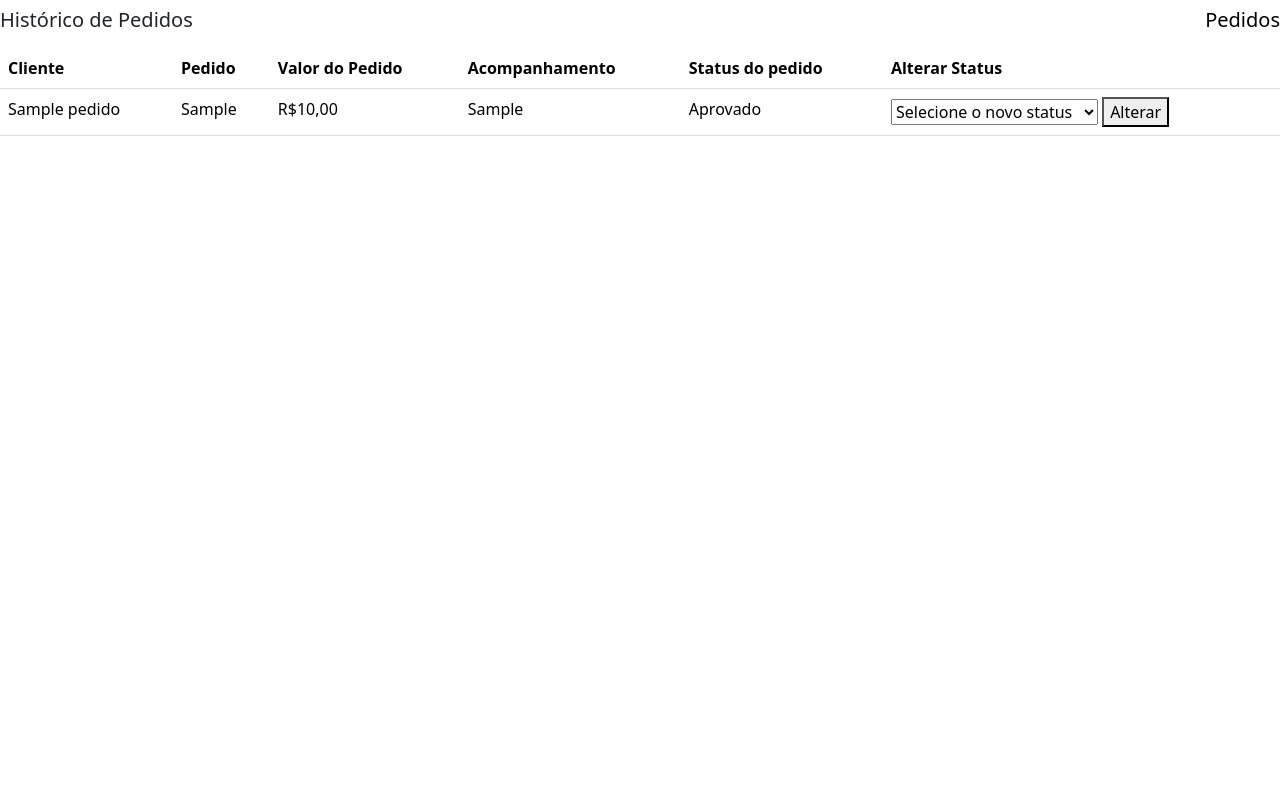
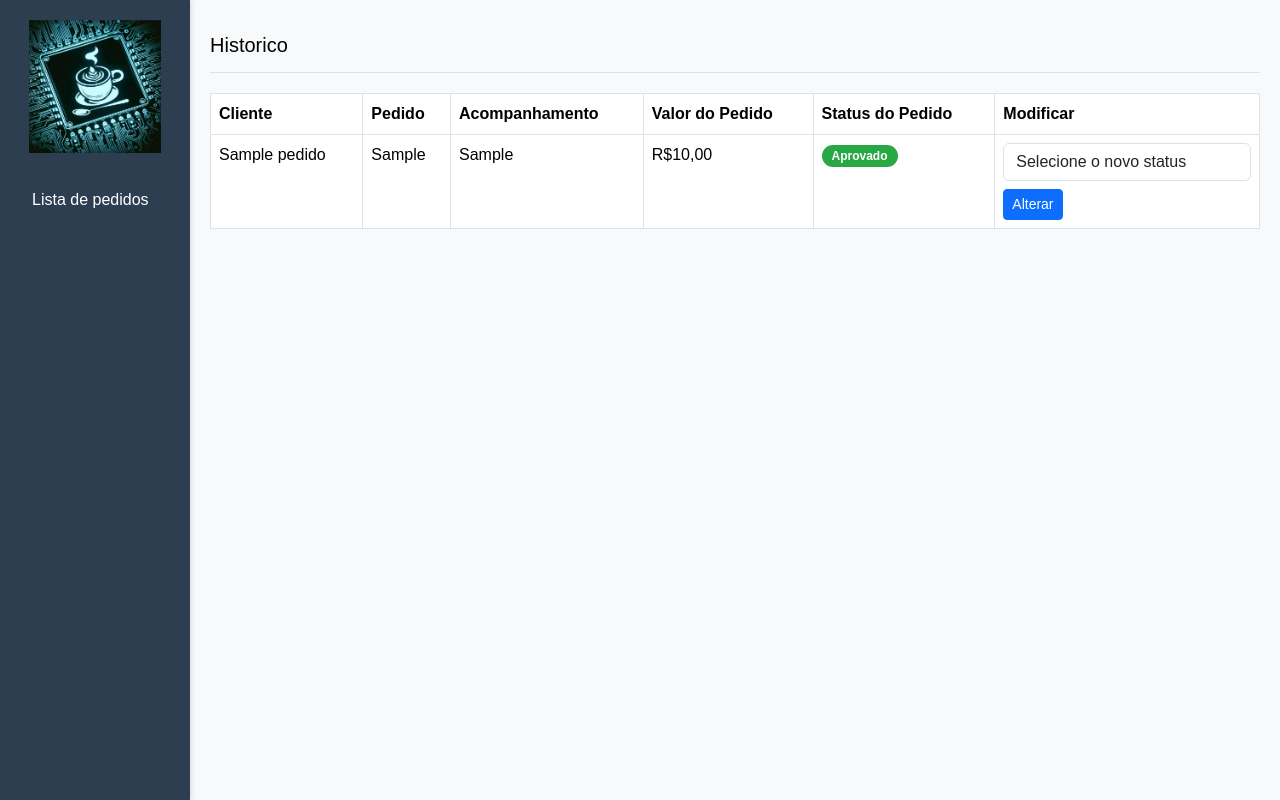
Before and after one commit to MatheusSilvaGomes07/Circuit-Coffee-WEB, a Django app: page /historico in a window 1280 px wide. Run offline with Django 5.2, Linux system fonts and the light colour scheme; tables that the repository leaves empty hold one stand-in row (values such as "Sample post").

Commit message:
front end atualizado

```diff
--- a/CircuitCoffee/settings.py
+++ b/CircuitCoffee/settings.py
@@ -73,7 +73,7 @@
         'NAME': 'postgres',
         'USER': 'postgres.pouexwwhwxnuzoxvnejb',
         'PASSWORD': 'mmZHezqVMZHTpWlU',
-        'PORT': '5432',
+        'PORT': '6543',
     }
 }
 
@@ -113,7 +113,7 @@
 # https://docs.djangoproject.com/en/5.0/howto/static-files/
 
 STATIC_URL = '/static/'
-STATICFILES_DIR = ((os.path.join(BASE_DIR, 'static')), )
+STATICFILES_DIRS = [BASE_DIR / "static"]
 
 # Default primary key field type
 # https://docs.djangoproject.com/en/5.0/ref/settings/#default-auto-field
--- a/core/admin.py
+++ b/core/admin.py
@@ -3,6 +3,6 @@
 
 @admin.register(Pedido)
 class PedidoAdmin(admin.ModelAdmin):
-    list_display = ('NomeCli', 'Bebida', 'Acompanhamento', 'StatusPedido', 'Valor', 'DataPed')
+    list_display = ('NomeCli', 'Bebida', 'Acompanhamento', 'StatusPedido', 'Valor', 'DataPed', 'ObsPed')
     list_filter = ('StatusPedido', 'DataPed')
     search_fields = ('StatusPedido', 'DataPed')
--- a/core/models.py
+++ b/core/models.py
@@ -13,3 +13,4 @@
     )
     StatusPedido = models.CharField(max_length=72, choices=STATUS, null=True)
     DataPed = models.DateField(auto_now_add=True, null=True)
+    ObsPed = models.CharField(max_length=72, null=True)
--- /dev/null
+++ b/core/static/css/styles.css
@@ -0,0 +1,116 @@
+/* styles.css */
+body {
+    font-family: Arial, sans-serif;
+    margin: 0;
+    padding: 0;
+    background-color: #f8f9fa;
+    height: 100%;
+}
+
+.container {
+    display: flex;
+    height: 100vh;
+}
+
+.sidebar {
+    background-color: #2c3e50; /* Ajustado para um tom de azul escuro similar ao da imagem */
+    color: white;
+    width: 190px;
+    padding-top: 20px;
+    box-shadow: 2px 0 5px rgba(0, 0, 0, 0.1);
+    display: flex;
+    flex-direction: column;
+    height: 100vh;
+}
+
+.sidebar .logo img {
+    display: block;
+    margin: 0 auto 20px;
+    width: 80%;
+}
+
+.sidebar nav {
+    flex-grow: 1;
+}
+
+.sidebar nav a {
+    display: block;
+    color: white;
+    text-decoration: none;
+    padding: 15px 20px;
+}
+
+.sidebar nav a:hover {
+    background-color: #1a242f; /* Ajuste para um hover mais escuro */
+}
+
+.content {
+    flex: 1;
+    padding: 20px;
+    display: flex;
+    flex-direction: column;
+}
+
+.navbar {
+    display: flex;
+    justify-content: space-between;
+    align-items: center;
+    border-bottom: 1px solid #dee2e6;
+    padding-bottom: 10px;
+    margin-bottom: 20px;
+}
+
+.navbar h5 {
+    margin: 0;
+}
+
+.navbar a {
+    color: #007bff;
+    text-decoration: none;
+}
+
+.navbar a:hover {
+    text-decoration: underline;
+}
+
+.table-container {
+    overflow-x: auto;
+    flex-grow: 1;
+}
+
+table {
+    width: 80%;
+    border-collapse: collapse;
+    background-color: white;
+}
+
+th, td {
+    padding: 12px;
+    border: 1px solid #dee2e6;
+    text-align: left;
+}
+
+th {
+    background-color: #f1f1f1;
+}
+
+.badge {
+    padding: 5px 10px;
+    border-radius: 12px;
+    color: white;
+    font-weight: bold;
+    display: inline-block;
+}
+
+.badge-cancelado {
+    background-color: #e74c3c;
+}
+
+.badge-aprovado {
+    background-color: #28a745;
+}
+
+.badge-aguardando {
+    background-color: #dabc37;
+    color: #ffffff;
+}
--- a/core/templates/historico.html
+++ b/core/templates/historico.html
@@ -5,58 +5,79 @@
 <head>
     <link rel="shortcut icon" href="{% static "img/CircuitCoffee.png" %}">
     <link href="https://cdn.jsdelivr.net/npm/bootstrap@5.3.3/dist/css/bootstrap.min.css" rel="stylesheet" integrity="sha384-QWTKZyjpPEjISv5WaRU9OFeRpok6YctnYmDr5pNlyT2bRjXh0JMhjY6hW+ALEwIH" crossorigin="anonymous">
-
     <meta charset="UTF-8">
     <meta name="viewport" content="width=device-width, initial-scale=1.0">
-    <title>Histórico de Pedidos - Circuit Coffee</title>
+    <title>Pedidos - Circuit Coffee</title>
+    <link rel="stylesheet" href="{% static 'css/styles.css' %}">
 </head>
+<body>
+    <div class="container-fluid">
+        <div class="row">
+            <div class="col-md-2 sidebar">
+                <div class="logo">
+                    <img src="{% static 'img/CircuitCoffee.png' %}" alt="Circuit Coffee Logo">
+                </div>
+                <nav class="nav flex-column">
+                    <a class="nav-link" href="{% url 'index' %}">Lista de pedidos</a>
 
-<body>
+                </nav>
+            </div>
+            <div class="col-md-10 content">
+                <nav class="navbar navbar-expand-lg navbar-light bg-light">
+                    <h5 class="navbar-brand">Historico</h5>
+                    <div class="collapse navbar-collapse">
+                        <ul class="navbar-nav ml-auto">
 
-<nav class="navbar">
-    <h5>Histórico de Pedidos</h5>
-    <a href="{% url "index" %}"><h5>Pedidos</h5></a>
+                        </ul>
+                    </div>
                 </nav>
-
-<table class="table">
+                <div class="table-responsive">
+                    <table class="table table-hover">
+                        <thead>
                             <tr>
                                 <th>Cliente</th>
                                 <th>Pedido</th>
+                                <th>Acompanhamento</th>
                                 <th>Valor do Pedido</th>
-        <th>Acompanhamento</th>
-        <th>Status do pedido</th>
-        <th>Alterar Status</th>
+                                <th>Status do Pedido</th>
+                                <th>Modificar</th>
                             </tr>
+                        </thead>
+                        <tbody>
                             {% for pedidos in pedido %}
                                 <tr>
                                     <td>{{ pedidos.NomeCli }}</td>
                                     <td>{{ pedidos.Bebida }}</td>
+                                    <td>{{ pedidos.Acompanhamento }}</td>
                                     <td>R${{ pedidos.Valor|floatformat:2 }}</td>
-            <td>{{ pedidos.Acompanhamento }}</td>
-            <td>{{ pedidos.StatusPedido }}</td>
+                                    <td>
+                                        {% if pedidos.StatusPedido == "Cancelado" %}
+                                        <span class="badge badge-cancelado">Cancelado</span>
+                                    {% elif pedidos.StatusPedido == "Aprovado" %}
+                                        <span class="badge badge-aprovado">Aprovado</span>
+                                    {% elif pedidos.StatusPedido == "Aguardando pagamento" %}
+                                        <span class="badge badge-aguardando">Aguardando pagamento</span>
+                                    {% endif %}
+                                    </td>
                                     <td>
                                         <form method="POST" action="{% url 'alterar_status' pedidos.id %}">
                                             {% csrf_token %}
-                    <select name="novo_status">
+                                            <select name="novo_status" class="form-control">
                                                 <option value="" disabled selected hidden>Selecione o novo status</option>
                                                 <option value="Aprovado">Aprovado</option>
+                                                <option value="Cancelado">Cancelado</option>
                                                 <option value="Aguardando pagamento">Aguardando pagamento</option>
                                             </select>
-                    <button type="submit">Alterar</button>
+                                            <button type="submit" class="btn btn-primary btn-sm mt-2">Alterar</button>
                                         </form>
                                     </td>
                                 </tr>
                             {% endfor %}
+                        </tbody>
                     </table>
-</table>
-
+                </div>
+            </div>
+        </div>
+    </div>
 </body>
 </html>
-
-<style>
-a:link {
-        color: black;
-        text-decoration: none;
-        background-color: transparent;
-}
-</style>
```
Also changed, not shown: core/templates/index.html (+43 -21 lines), core/migrations/0002_pedido_obsped.py (added). Lines whose indentation alone changed are shown as unchanged.
